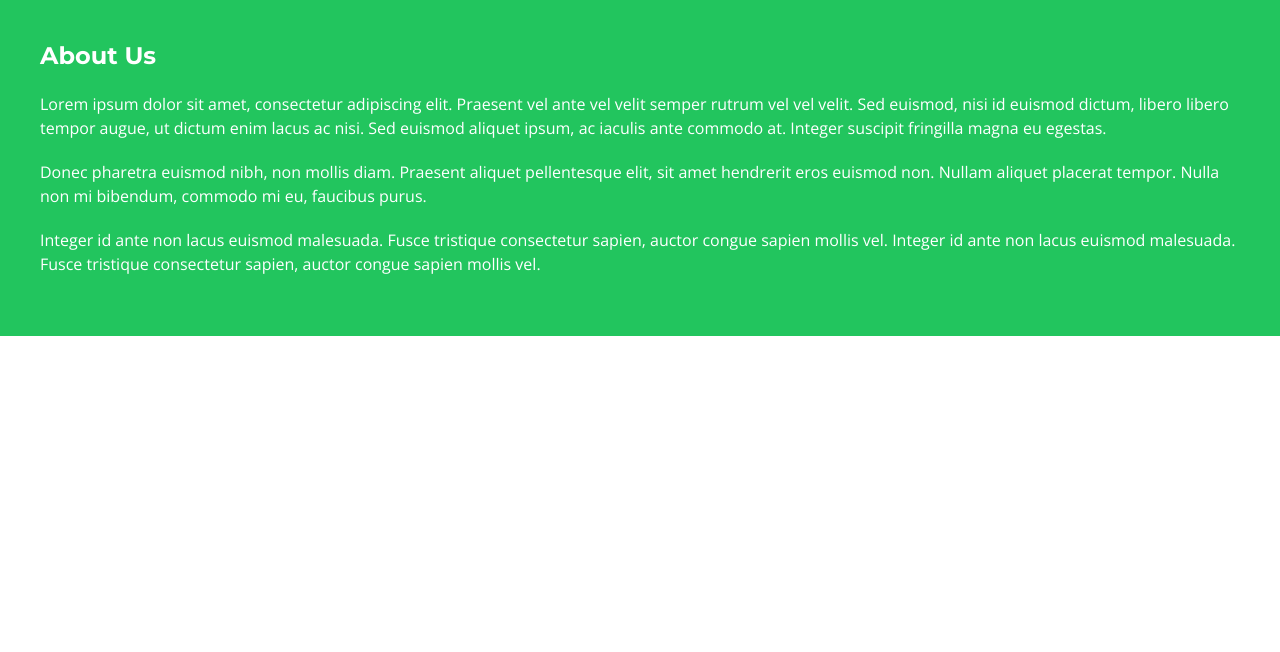
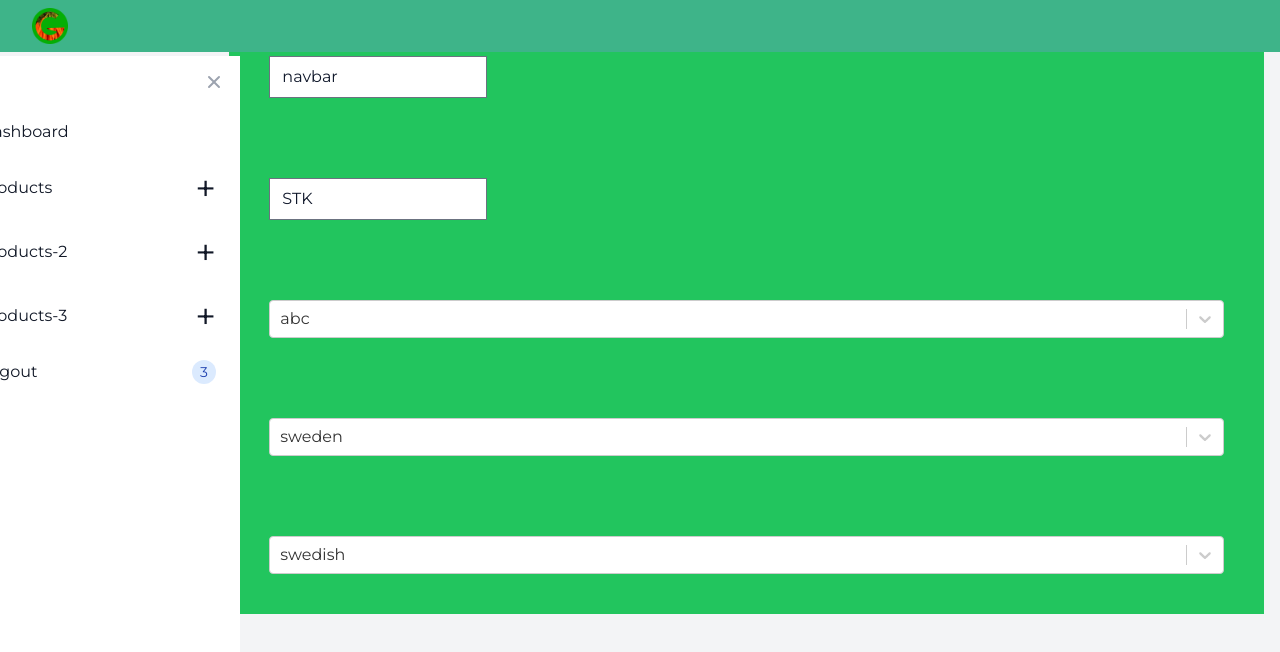
Before and after one commit to Rashadul-Haque-JS/greenfie-apps, a Next.js app: page /about in a window 1280 px wide. Shown: the top 652 px of the page. Built offline with nearby package versions, Linux system fonts and the light colour scheme.

Commit message:
updated with more adjustments in navbars

```diff
--- a/package.json
+++ b/package.json
@@ -14,9 +14,6 @@
     "build-storybook": "build-storybook"
   },
   "dependencies": {
-    "@fortawesome/fontawesome-svg-core": "^6.3.0",
-    "@fortawesome/free-solid-svg-icons": "^6.3.0",
-    "@fortawesome/react-fontawesome": "^0.2.0",
     "@next/font": "13.1.5",
     "@types/mongoose": "^5.11.97",
     "antd": "^5.2.0",
@@ -24,7 +21,8 @@
     "mongoose": "^6.9.1",
     "next": "13.1.5",
     "react": "18.2.0",
-    "react-dom": "18.2.0"
+    "react-dom": "18.2.0",
+    "react-select": "^5.7.0"
   },
   "devDependencies": {
     "@types/node": "^18.11.18",
--- a/src/components/Layout.tsx
+++ b/src/components/Layout.tsx
@@ -16,10 +16,10 @@ const Layout = ({ children }:any) => {
         <link rel="icon" href="/favicon.ico" />
 
       </Head>
-      <header className="bg-white shadow-md">
+      <header className="bg-white shadow-md ">
         {pathname === "/" ? <Navbar/> : <NavbarPrivate/>}
       </header>
-      <main className="container mx-auto p-4">
+      <main className="container w-full lg:w-5/6 xl:w-5/6 lg:float-right xl:float-right mx-auto p-4">
         {children}
       </main>
       <footer className="bg-black text-light h-48 md:hidden lg:hidden xl:hidden mx-6 mb-6 shadow-[rgba(50,_50,_105,_0.15)_0px_2px_5px_0px,_rgba(0,_0,_0,_0.05)_0px_1px_1px_0px] mt-12 rounded">
--- a/src/components/navbar/NavPrivate.tsx
+++ b/src/components/navbar/NavPrivate.tsx
@@ -9,7 +9,7 @@ function Navbar() {
   }
 
   return (
-    <div className="flex flex-col lg:flex-row justify-between bg-main xs:px-3 sm:px-3 px-8 py-2">
+    <div className="flex flex-col lg:flex-row xl:flex-row justify-between lg:justify-start xl:justify-start bg-main xs:px-3 sm:px-3 px-8 py-2 fixed top-0 left-0 w-full">
       <div className="flex justify-between items-center lg:hidden xl:hidden">
         <button
           className="text-white p-0 rounded-full text-4xl"
@@ -28,7 +28,7 @@ function Navbar() {
         <img className='w-[36px] h-auto' src='/images/greenfie.png' alt="Greenfie logo" />
       </div>
 
-      <div id="drawer-navigation" className="fixed top-0 left-0 z-40 h-screen p-4 overflow-y-auto transition-transform -translate-x-full bg-white w-80 dark:bg-gray-800" tabIndex={-1} aria-labelledby="drawer-navigation-label">
+      <div id="drawer-navigation" className="fixed sm:top-0 sm:left-0 xs:top-0 xs:left-0 md:top-0 md:left-0 w-80 lg:top-[56px] lg:left-[240px] xl:top-[56px] xl:left-[240px] z-40 h-screen p-4 overflow-y-auto transition-transform -translate-x-full bg-white dark:bg-gray-800" tabIndex={-1} aria-labelledby="drawer-navigation-label">
         <h5 id="drawer-navigation-label" className="text-base font-semibold text-gray-500 uppercase dark:text-gray-400">Menu</h5>
         <button type="button" data-drawer-hide="drawer-navigation" aria-controls="drawer-navigation" className="text-gray-400 bg-transparent hover:bg-gray-200 hover:text-gray-900 rounded-lg text-sm p-1.5 absolute top-2.5 right-2.5 inline-flex items-center dark:hover:bg-gray-600 dark:hover:text-white" >
           <svg className="w-5 h-5" fill="currentColor" viewBox="0 0 20 20" xmlns="http://www.w3.org/2000/svg"><path fillRule="evenodd" d="M4.293 4.293a1 1 0 011.414 0L10 8.586l4.293-4.293a1 1 0 111.414 1.414L11.414 10l4.293 4.293a1 1 0 01-1.414 1.414L10 11.414l-4.293 4.293a1 1 0 01-1.414-1.414L8.586 10 4.293 5.707a1 1 0 010-1.414z" clipRule="evenodd"></path></svg>
--- a/src/pages/_app.tsx
+++ b/src/pages/_app.tsx
@@ -1,10 +1,11 @@
 import '@/styles/global.scss'
 import type { AppProps } from 'next/app'
-import Navbar from '@/components/navbar/Navbar'
-import NavbarThree from '@/components/navbar/NavPrivate'
+import Layout from '@/components/Layout'
 
 export default function App({ Component, pageProps }: AppProps) {
   return <>
+  <Layout >
   <Component {...pageProps} />
+  </Layout>
   </>
 }
--- a/src/pages/about/index.tsx
+++ b/src/pages/about/index.tsx
@@ -1,24 +1,88 @@
-import React from 'react';
+import { Flavors } from '@next/font/google';
+import React, { useEffect, useState } from 'react';
+import Select from "react-select";
 
 const AboutUs: React.FC = () => {
+  const [object, setObject] = useState<any>({ name: 'navbar', company: 'abc', country: 'sweden',language:'swedish',city:'STK' });
+  const [countries, setCountries] = useState<any[]>([]);
+  const [companies, setCompanies] = useState<any[]>([]);
+  const [languages, setLanguage] = useState<any[]>([]);
+  const [selectedCompanies, setSelectedCompanies] = useState<any[]>([]);
+  const [selectedCountries, setSelectedCountries] = useState<any[]>([]);
+  const [selectedLanguages, setSelectedLanguages] = useState<any[]>([]);
+
+
+  const findSelectedOption = (options: any[], label: string) => {
+    return options.find(option => option.label === label);
+  };
+
+  useEffect(() => {
+    try{
+      setCountries([{ label: 'sweden', value: 'SE',id:2 }, { label: 'Norway', value: 'NR' ,id:4}])
+      setCompanies([{ label: 'abc', value: 'stockholm' ,id:3}, { label: 'BC', value: 'oslo',id:1 }]);
+      setLanguage([{ label: 'english', value: 'eng' ,id:3}, { label: 'swedish', value: 'swedish',id:1 }]);
+    } catch(error) {
+      console.log(error)
+    }
+  }, []);
+
+  useEffect(() => {
+    setSelectedCompanies(findSelectedOption(companies, object.company));
+    setSelectedCountries(findSelectedOption(countries, object.country));
+    setSelectedLanguages(findSelectedOption(languages, object.language));
+
+  }, [countries, companies, languages, object]);
+
+  useEffect(()=>{
+    const brand= {name:'tibbat',country:'BD', flavours:[{name:'rd',fruit_id:2, fruit_from:'north'},{name:'fr',fruit_id:5, fruit_from:'south'},{name:'te',fruit_id:8, fruit_from:'west'}]}
+    const fruit ={id:2,name:'jam', place:'east'}
+    const isFruit = brand.flavours.some((flavour:any)=> flavour.fruit_id === fruit.id )? fruit:'no match found'
+    console.log(isFruit)
+  },[])
+
+  const handleChange=(e:any)=>{
+    const {name,value}=e.target
+    setObject({...object,[name]:value})
+  }
+
   return (
-    <div className="p-10 bg-green-500 text-white">
-      <h2 className="text-2xl font-bold mb-5">About Us</h2>
-      <p className="text-base mb-5">
-        Lorem ipsum dolor sit amet, consectetur adipiscing elit. Praesent vel ante vel velit semper rutrum vel vel velit. Sed
-        euismod, nisi id euismod dictum, libero libero tempor augue, ut dictum enim lacus ac nisi. Sed euismod aliquet ipsum,
-        ac iaculis ante commodo at. Integer suscipit fringilla magna eu egestas.
-      </p>
-      <p className="text-base mb-5">
-        Donec pharetra euismod nibh, non mollis diam. Praesent aliquet pellentesque elit, sit amet hendrerit eros euismod non.
-        Nullam aliquet placerat tempor. Nulla non mi bibendum, commodo mi eu, faucibus purus.
-      </p>
-      <p className="text-base mb-5">
-        Integer id ante non lacus euismod malesuada. Fusce tristique consectetur sapien, auctor congue sapien mollis vel.
-        Integer id ante non lacus euismod malesuada. Fusce tristique consectetur sapien, auctor congue sapien mollis vel.
-      </p>
-    </div>
+    <>
+    <div className="p-10 bg-green-500  text-slate-900">
+        <input type="text" className='form-control' name='name' value={object.name} onChange={handleChange}/>
+      </div>
+      <div className="p-10 bg-green-500  text-slate-900">
+        <input type="text" className='form-control' name='city' value={object.city} onChange={handleChange}/>
+      </div>
+      <div className="p-10 bg-green-500  text-slate-900">
+        <Select
+          name="company"
+          value={selectedCompanies}
+          options={companies}
+          onChange={(selectedOption) => setSelectedCompanies(selectedOption)}
+        />
+      </div>
+
+      <div className="p-10 bg-green-500 text-slate-900">
+        <Select
+          name="country"
+          value={selectedCountries}
+          options={countries}
+          onChange={(selectedOption) => setSelectedCountries(selectedOption)}
+
+        />
+      </div>
+      <div className="p-10 bg-green-500 text-slate-900">
+        <Select
+          name="language"
+          value={selectedLanguages}
+          options={languages}
+          onChange={(selectedOption) => setSelectedLanguages(selectedOption)}
+
+        />
+      </div>
+    </>
   );
+
 };
 
 export default AboutUs;
--- a/src/pages/index.tsx
+++ b/src/pages/index.tsx
@@ -9,7 +9,7 @@ const inter = Inter({ subsets: ["latin"] });
 
 export default function Home() {
   return (
-    <Layout>
+
     <div className="container h-full mx-auto ">
       {/* <section className="md:min-h-[120px]">
         <h1 className="text-main my-8 text-[1.2rem] px-4">Welcome to Greenfie</h1>
@@ -21,6 +21,6 @@ export default function Home() {
 
     </div>
 
-    </Layout>
+
   );
 }
--- a/src/pages/products/index.tsx
+++ b/src/pages/products/index.tsx
@@ -11,7 +11,7 @@ export interface IProduct {
 }
 
 const Products = () => {
-const [products, setProducts] = useState<IProduct[]>([{name: 'test', description: 'loremmmmmmmmmmmmm mmmmmm mmmmmm', price:133, image: 'https://picsum.photos/400/300'},{name: 'test', description: 'loremmmmmmmmmmmmm mmmmmm mmmmmm', price:123, image: 'https://picsum.photos/400/300'},{name: 'test', description: 'loremmmmmmmmmmmmm mmmmmm mmmmmm', price:183, image: 'https://picsum.photos/400/300'},{name: 'test', description: 'loremmmmmmmmmmmmm mmmmmm mmmmmm', price:193, image: 'https://picsum.photos/400/300'}]);
+  const [products, setProducts] = useState<IProduct[]>([{ name: 'test', description: 'loremmmmmmmmmmmmm mmmmmm mmmmmm', price: 133, image: 'https://picsum.photos/400/300' }, { name: 'test', description: 'loremmmmmmmmmmmmm mmmmmm mmmmmm', price: 123, image: 'https://picsum.photos/400/300' }, { name: 'test', description: 'loremmmmmmmmmmmmm mmmmmm mmmmmm', price: 183, image: 'https://picsum.photos/400/300' }, { name: 'test', description: 'loremmmmmmmmmmmmm mmmmmm mmmmmm', price: 193, image: 'https://picsum.photos/400/300' }]);
 
   useEffect(() => {
 
@@ -25,16 +25,16 @@ fetchProducts();
   }, []);
 
   return (
-<Layout>
-<div className="container mx-auto">
+    <>
+      <div className="md:container md:mx-auto lg:container xl:mx-auto">
         <h1 className="text-2xl font-bold text-center">Our Products</h1>
-<div className="grid md:grid-cols-2 lg:grid-cols-3 xl:grid-cols-3 gap-2">
+        <div className="grid md:grid-cols-2 lg:grid-cols-3 xl:grid-cols-3 gap-2 place-content-center">
           {products.map(product => (
             <Product key={product.price} {...product} />
           ))}
         </div>
       </div>
-</Layout>
+    </>
   );
 };
 
--- a/src/styles/global.scss
+++ b/src/styles/global.scss
@@ -27,6 +27,19 @@
     }
   }
 
+  // Styles for scrollbar '
+
+  /* Hide scrollbar for Chrome, Safari and Opera */
+body::-webkit-scrollbar {
+  display: none;
+}
+
+/* Hide scrollbar for IE, Edge and Firefox */
+body {
+  -ms-overflow-style: none;  /* IE and Edge */
+  scrollbar-width: none;  /* Firefox */
+}
+
   .navbar__drawer {
     transition: transform 0.3s ease-in-out;
     transform: translateX(-100%);
```
Also changed, not shown: 2 other files (tests, documents, lock files or other folders). Lines whose indentation alone changed are shown as unchanged.
